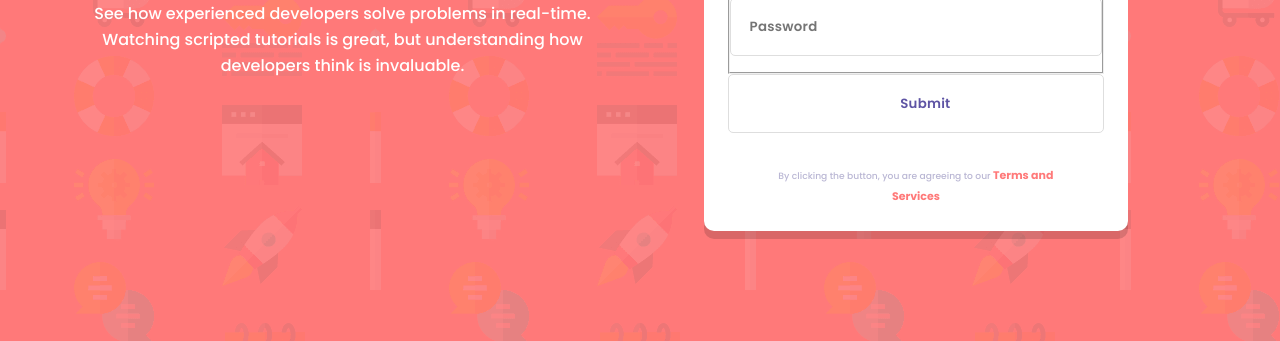
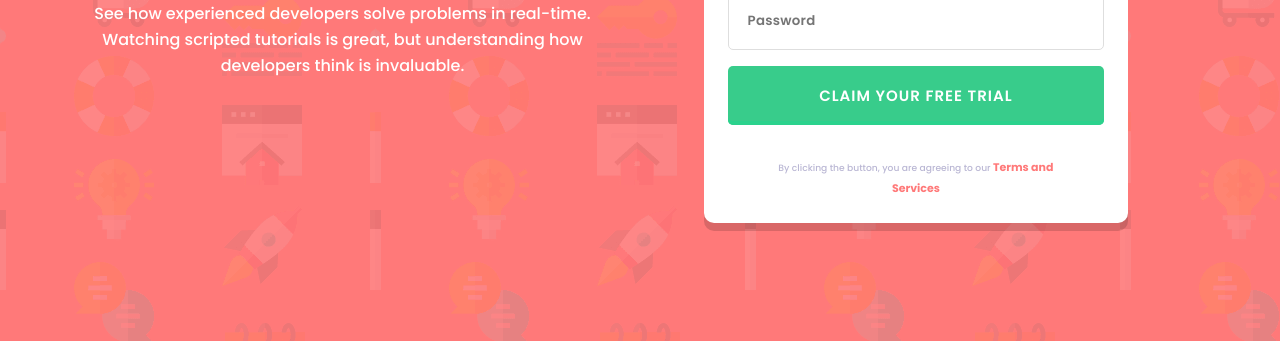
Before and after one commit to GMarqz/intro-component-with-login-form, a website: page index.html in a window 1280 px wide. Shown: the part 459-800 px from the top of the page. Drawn offline with Linux system fonts and the light colour scheme.

Commit message:
backup for linux

```diff
--- a/app/index.ts
+++ b/app/index.ts
@@ -1,8 +1,9 @@
 const $formInput = document.querySelectorAll<HTMLInputElement>("[required]");
 console.log($formInput);
 
-$formInput.forEach((input) => {
+$formInput.forEach((input: HTMLInputElement) => {
     input.addEventListener("blur", () => {
+        input.placeholder = "";
         console.log("Required");
-    })
+    });
 });
--- a/index.html
+++ b/index.html
@@ -4,6 +4,7 @@
     <meta charset="UTF-8">
     <meta name="viewport" content="width=device-width, initial-scale=1.0">
     <title>Intro Component With Login Form</title>
+    <link rel="icon" type="image/png" sizes="32x32" href="./images/favicon-32x32.png">
     <link rel="stylesheet" href="reset.css">
     <link rel="stylesheet" href="styles.css">
 </head>
@@ -42,7 +43,7 @@
                     </fieldset>
 
 
-                    <input type="submit" id="submit" name="submit" placeholder="Claim your free trial" />
+                    <input type="submit" id="submit" class="submit-btn" name="submit" value="Claim your free trial" />
                 </form>
                 <!-- <button class="container__div__btn">
                     <p class="container__div__btn-content">Claim your free trial</p>
--- a/style/button.css
+++ b/style/button.css
@@ -7,6 +7,7 @@
     border: none;
     background: var(--accent);
     box-shadow: 0px 8px 0px 0px rgba(0, 0, 0, 0.15);
+    cursor: pointer;
 }
 
 .free__trial__content {
@@ -21,13 +22,22 @@
     font-weight: 700;
 }
 
-.container__div__btn {
+.submit-btn {
     width: 100%;
     padding: 0.938rem 2.813rem;
     border: none;
     border-radius: 0.3125rem;
     background: var(--green);
     box-shadow: 0px -4px 0px 0px rgba(43, 211, 141, 0.9) inset;
+
+    color: var(--white);
+    text-align: center;
+    font-family: var(--font);
+    font-size: 0.9375rem;
+    font-weight: 600;
+    line-height: 1.625rem;
+    letter-spacing: 0.0625rem;
+    text-transform: uppercase;
 }
 
 .container__div__btn-content {
--- a/style/form.css
+++ b/style/form.css
@@ -6,8 +6,8 @@
     margin-bottom: 4rem;
 }
 
-.form {
-
+.form-field {
+    border: none;
 }
 
 .container__div {
@@ -47,15 +47,25 @@
 }
 
 input:required:focus:valid {
-    background: url("https://assets.digitalocean.com/labs/icons/hand-thumbs-up.svg") no-repeat 95% 50% lightgreen;
+    outline: none;
+    /* border-color: 95% 50% lightgreen; */
     background-size: 25px;
-
+    border: 2px solid lightgreen;
 }
 
 input:focus:invalid {
-    background: url(../images/icon-error.svg) no-repeat 95% 50% lightsalmon;
+    outline: none;
+    border: 2px solid rgba(255, 121, 121, 1);
+    background: url(../images/icon-error.svg) no-repeat 95% 50%;
     background-size: 25px;
 }
+
+/* input:invalid {
+    outline: none;
+    border: 2px solid rgba(255, 121, 121, 1);
+    background: url(../images/icon-error.svg) no-repeat 95% 50%;
+    background-size: 25px;
+} */
 
 .container__div__terms-agreement {
     padding: 1rem 2.5rem 0 2.5rem;
```
Also changed, not shown: dist/js/index.js.
